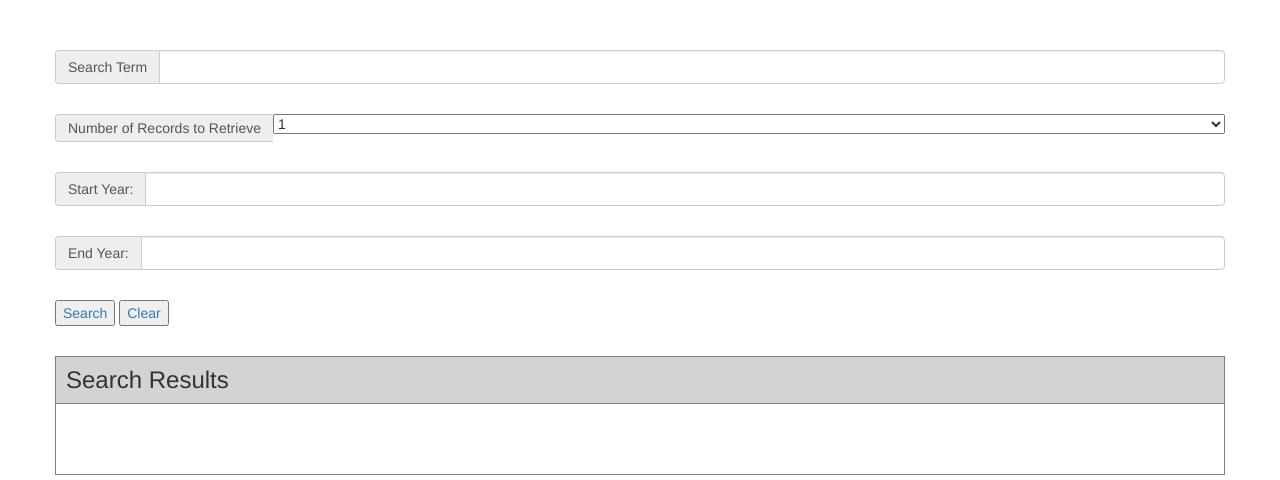
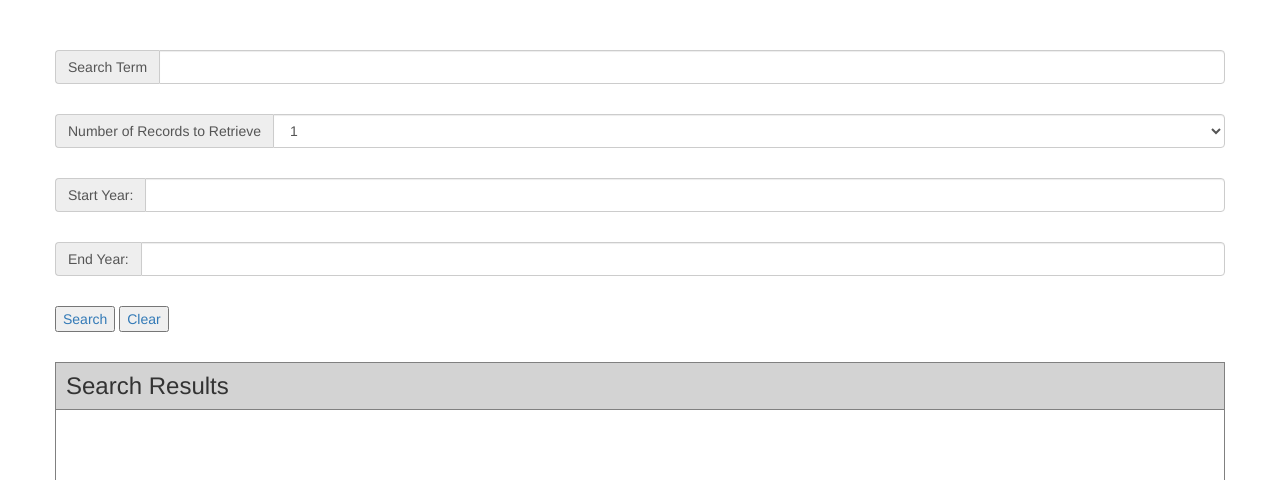
Before and after one commit to rebeccaleach/nyt, a PHP site: page / in a window 1280 px wide. Shown: the part 151-631 px from the top of the page. Run offline with PHP 8.4, Linux system fonts and the light colour scheme.

Commit message:
more tweaks

```diff
--- a/assets/css/style.css
+++ b/assets/css/style.css
@@ -9,6 +9,7 @@ header {
 select {
 	width: 100%;
 }
+
 
 .input-group {
 	margin-top: 30px;
--- a/index.html
+++ b/index.html
@@ -50,7 +50,7 @@
 
         <div class="input-group">
           <span class="input-group-addon" id="basic-addon2">Number of Records to Retrieve</span>
-          <select>
+          <select class="form-control">
             <option value="one" id="one">1</option>
             <option value="five" id="five">5</option>
             <option value="ten" id="ten">10</option>
```
